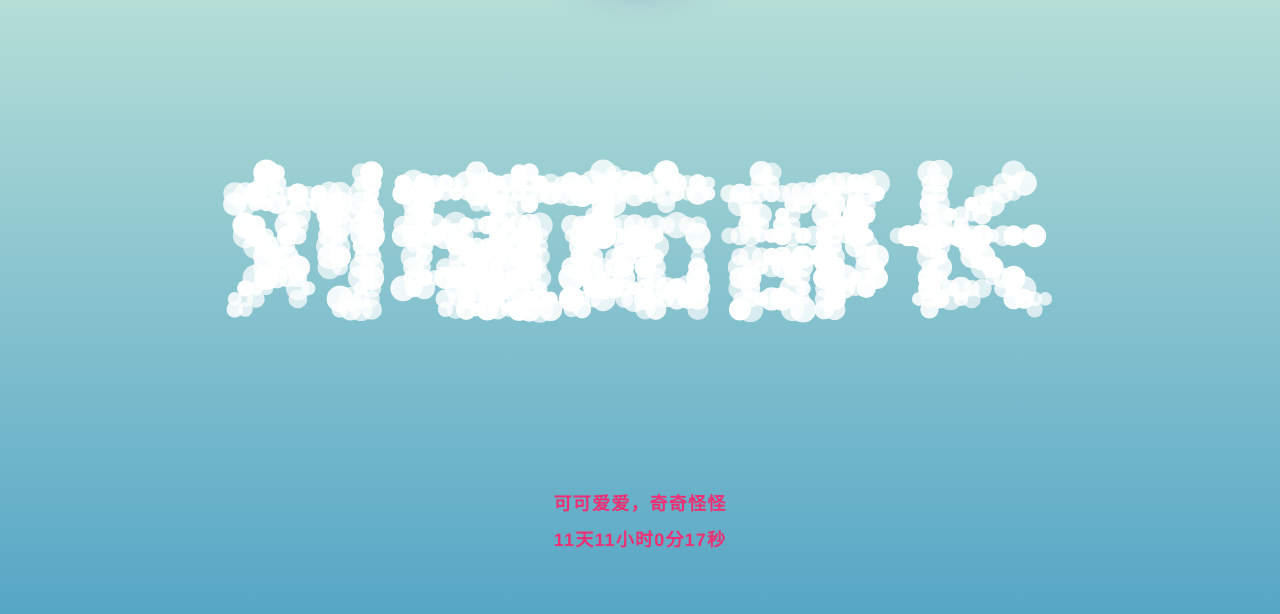
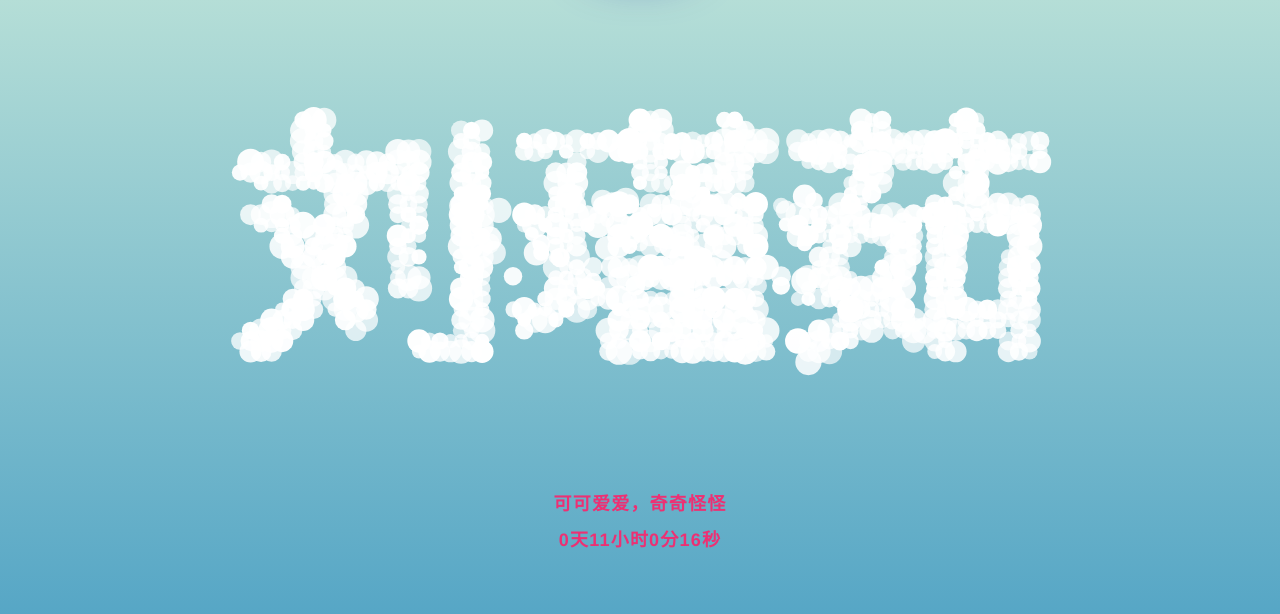
Before and after one commit to 147258-gif/aini, a plain HTML site: page index.html in a window 1280 px wide. Shown: the part 144-758 px from the top of the page. Drawn offline with Linux system fonts and the light colour scheme; animation ran at ten frames a second.

Commit message:
Update index.html

```diff
--- a/index.html
+++ b/index.html
@@ -108,7 +108,7 @@
 <script language="javascript">
     function show_date_time() {
         window.setTimeout("show_date_time()", 1000);
-        BirthDay = new Date("12/3/2019 00:00:00");
+        BirthDay = new Date("12/14/2019 00:00:00");
         today = new Date();
         timeold = (today.getTime() - BirthDay.getTime());
         sectimeold = timeold / 1000
@@ -131,7 +131,7 @@
         init: function () {
             S.Drawing.init('.canvas');
             document.body.classList.add('body--ready');
-            S.UI.simulate("|刘瑾茹部长|哈哈哈|真好看|网页|我也会做了|哈哈哈|哈哈哈|哈哈哈|哈哈哈|#countdown 3|#time");
+            S.UI.simulate("|刘瑾茹|哈哈哈|真好看|漂亮|啦啦啦|哈哈哈|哈哈哈|哈哈哈|#countdown 3|#time");
             S.Drawing.loop(function () {
                 S.Shape.render();
             });
```
